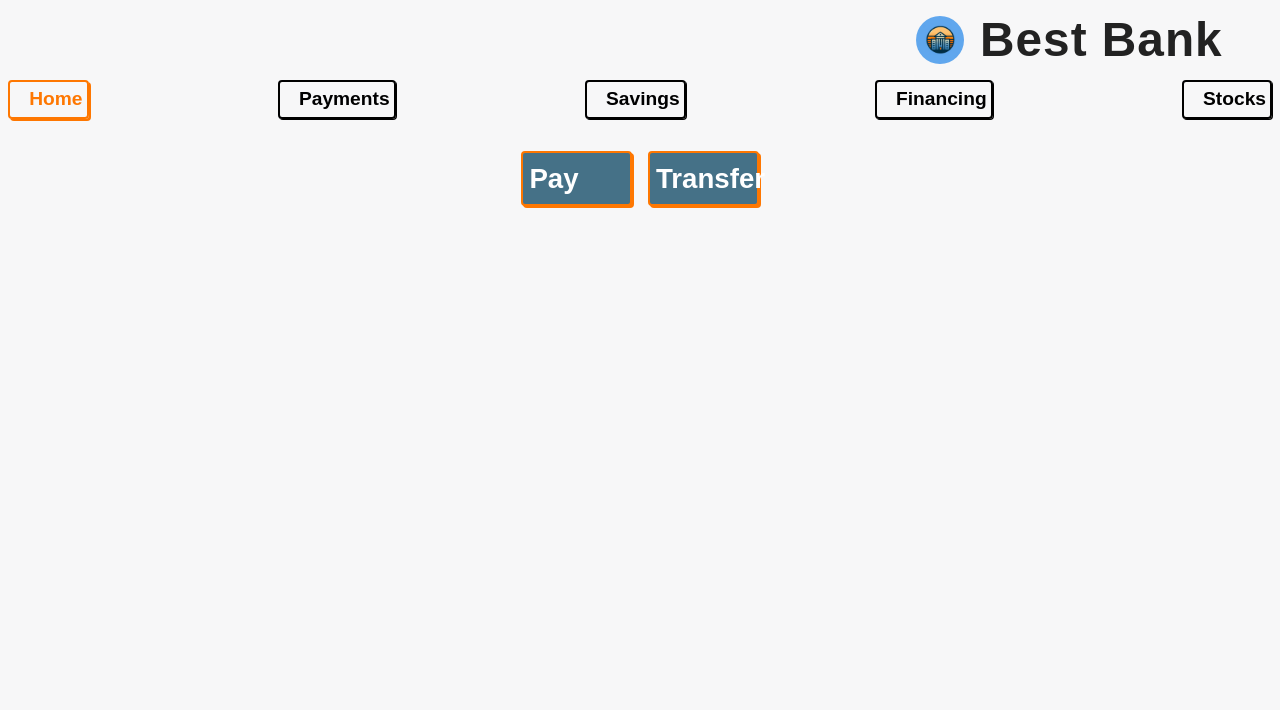
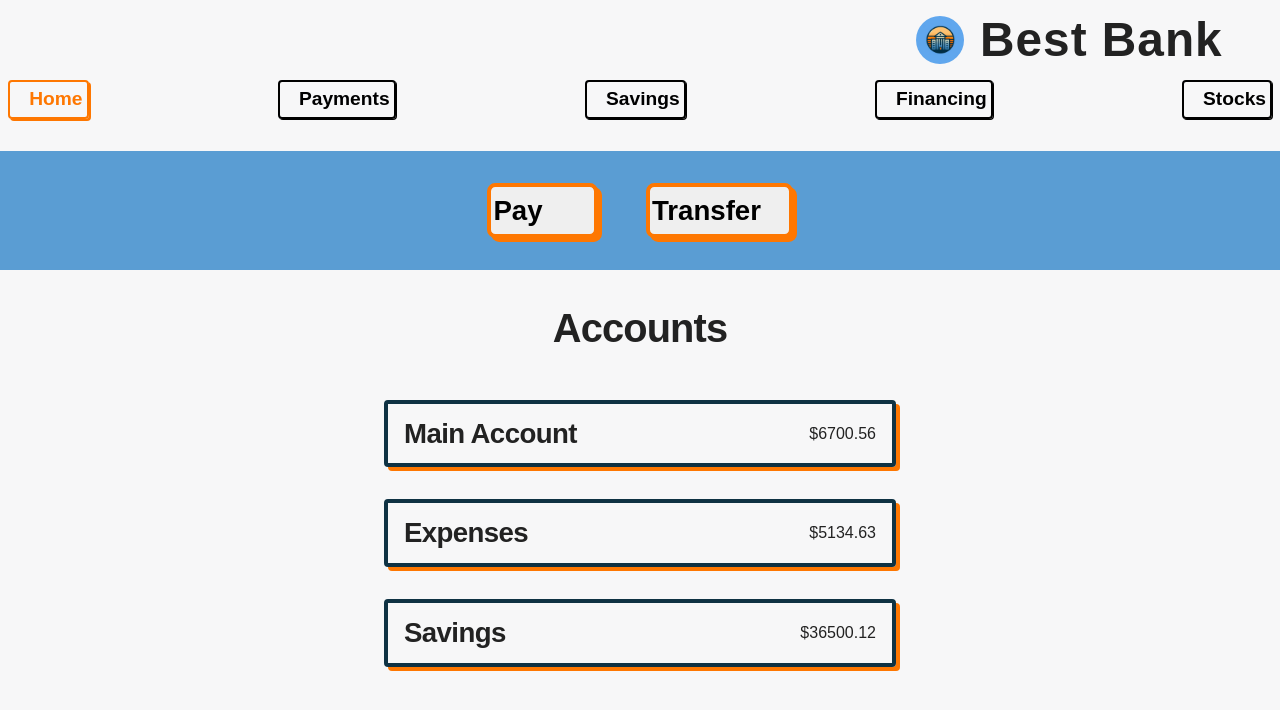
Before and after one commit to jcgoodwin86/bestbank-react-v1, a React (Vite) app: page / in a window 1280 px wide. Shown: the top 710 px of the page. Built offline with nearby package versions, Linux system fonts and the light colour scheme; a web font is replaced by a local one.

Commit message:
Initialized AccountCard component & updated styles

```diff
--- a/src/App.jsx
+++ b/src/App.jsx
@@ -1,22 +1,21 @@
-/*
-  Break Down of all components to build
+import Header from "./components/Header/Header";
+import Button from "./components/Button/Button";
+import AccountCard from "./components/AccountCard/AccountCard";
+import accounts from "./data";
 
-  TODO Header
-    TODO Nav
-      TODO Links to pages
-  TODO Main
-    TODO Button to pay
-    TODO Button to transfer
-    TODO Accounts List
-      TODO Main Account Card
-      TODO Expenses Card
-      TODO Savings Card
-*/
-import Header from "./components/header/Header";
-import Button from "./components/button/Button";
 import styles from "./App.module.css";
 
 export default function App() {
+  const accountList = accounts.map((account) => {
+    return (
+      <AccountCard
+        key={account.id}
+        title={account.title}
+        balance={account.balance}
+      />
+    );
+  });
+
   return (
     <>
       <Header />
@@ -25,6 +24,10 @@ export default function App() {
           <Button>Pay</Button>
           <Button>Transfer</Button>
         </div>
+        <section className={styles.accountList}>
+          <h2>Accounts</h2>
+          {accountList}
+        </section>
       </main>
     </>
   );
--- a/src/App.module.css
+++ b/src/App.module.css
@@ -1,5 +1,16 @@
 .buttonContainer {
   display: flex;
-  gap: 1em;
+  gap: 3em;
   justify-content: center;
+  background-color: var(--blue-gray);
+  padding-block: 2em;
 }
+
+.accountList {
+  display: flex;
+  gap: 2em;
+  flex-direction: column;
+  justify-content: center;
+  align-items: center;
+  margin-inline: 2em;
+}
--- /dev/null
+++ b/src/components/AccountCard/AccountCard.jsx
@@ -0,0 +1,16 @@
+import PropTypes from "prop-types";
+import styles from "./AccountCard.module.css";
+
+export default function AccountCard({ title, balance }) {
+  return (
+    <div className={styles.container}>
+      <h4 className={styles.accountTitle}>{title}</h4>
+      <span>${balance}</span>
+    </div>
+  );
+}
+
+AccountCard.propTypes = {
+  title: PropTypes.string.isRequired,
+  balance: PropTypes.string.isRequired,
+};
--- /dev/null
+++ b/src/components/AccountCard/AccountCard.module.css
@@ -0,0 +1,23 @@
+.container {
+  width: 75svw;
+  display: flex;
+  justify-content: space-between;
+  align-items: center;
+  line-height: 1;
+  border: 4px solid var(--gunmetal);
+  border-radius: 4px;
+  box-shadow: 4px 4px var(--safety-orange);
+  cursor: pointer;
+  padding: 1em;
+}
+
+.accountTitle {
+  margin: 0;
+  line-height: 1;
+}
+
+@media (min-width: 600px) {
+  .container {
+    width: 40svw;
+  }
+}
--- a/src/components/button/Button.module.css
+++ b/src/components/button/Button.module.css
@@ -1,16 +1,14 @@
 .button {
   font-size: var(--text-size-400);
   font-weight: 700;
-  background-color: var(--paynes-gray);
-  color: white;
-  height: 2em;
-  width: 4em;
-  /* padding: 4px 2px; */
-  /* padding-right: 1em; */
-  border: 2px solid var(--safety-orange);
-  border-radius: 4px;
+  min-height: 2em;
+  min-width: 4em;
+  padding: 4px 2px;
+  padding-right: 1em;
+  border: 4px solid var(--safety-orange);
+  border-radius: 0.3em;
   cursor: pointer;
-  box-shadow: 2px 2px var(--safety-orange);
+  box-shadow: 4px 4px var(--safety-orange);
   line-height: 1;
   text-align: start;
   transition: 500ms;
```
Also changed, not shown: 1 other file (tests, documents, lock files or other folders).
